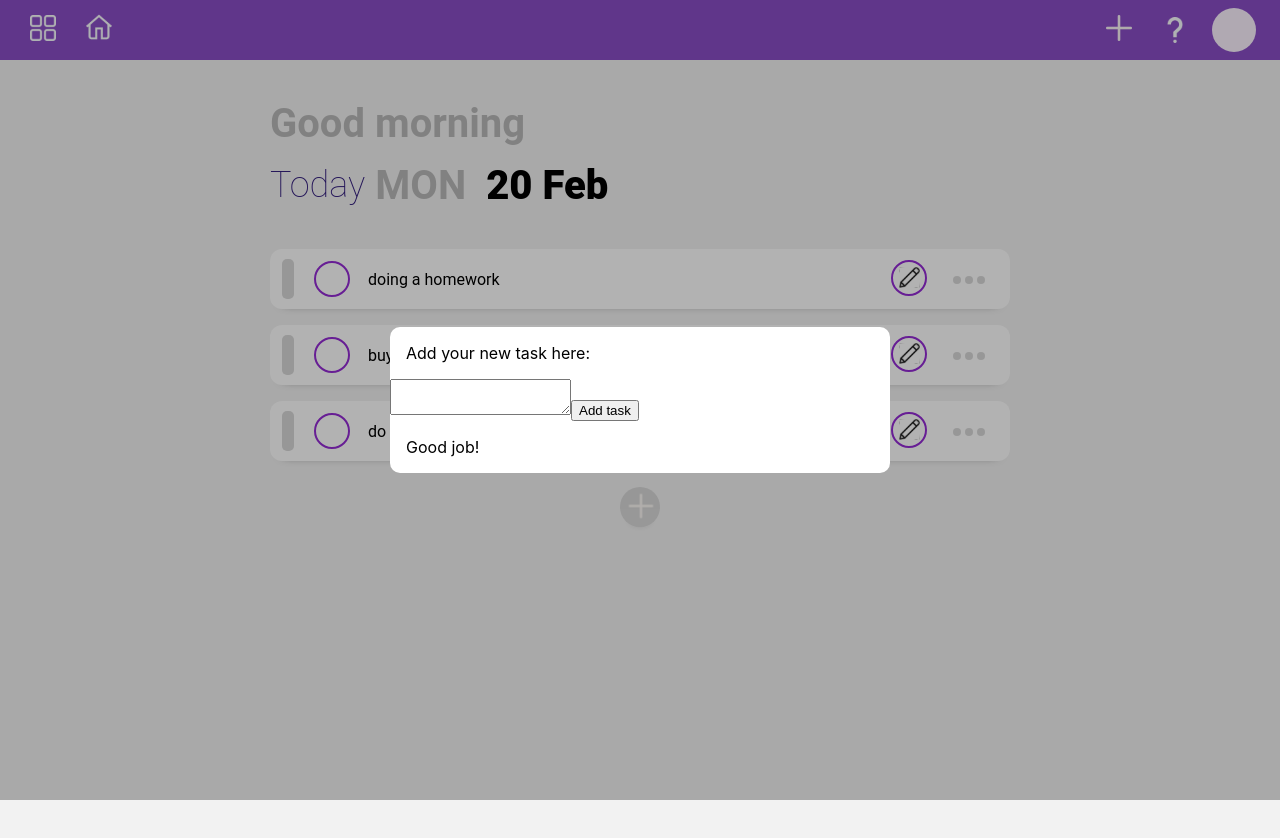
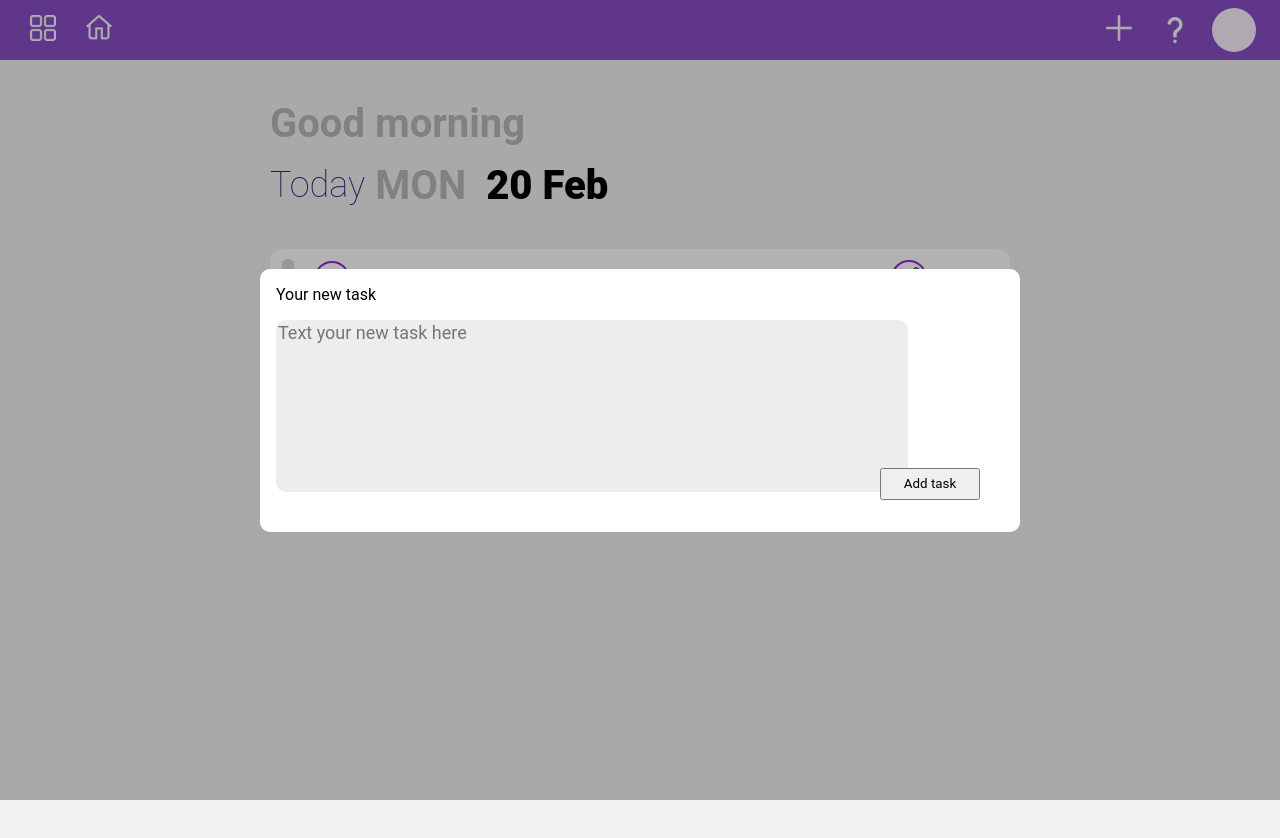
Before and after one commit to solituude/To-do-list, a React (Create React App) app: page / in a window 1280 px wide. Both pictures are taken after a click on the picture 1119 px from the left and 28 px from the top of the page. Shown: the top 838 px of the page. Built offline with nearby package versions, Linux system fonts and the light colour scheme.

Commit message:
add redux

```diff
--- a/package.json
+++ b/package.json
@@ -11,6 +11,7 @@
     "react-dom": "^18.2.0",
     "react-router-dom": "^6.8.0",
     "react-scripts": "5.0.1",
+    "redux": "^4.2.1",
     "web-vitals": "^2.1.4"
   },
   "scripts": {
--- a/src/Components/AddTask/AddTask.jsx
+++ b/src/Components/AddTask/AddTask.jsx
@@ -1,7 +1,8 @@
 import React from "react";
 import s from "./addTask.module.css";
 import {NavLink} from "react-router-dom";
-import {addTaskStateActionCreator, updateNewTaskTextActionCreator} from "../../redux/state";
+import {addTaskStateActionCreator, updateNewTaskTextActionCreator} from "../../redux/homeReducer";
+
 
 
 const addTask = (props) => {
@@ -13,6 +14,7 @@ const addTask = (props) => {
     let onChangeTask = () => {
         let text = newText.current.value;
         props.dispatch(updateNewTaskTextActionCreator(text));
+
     }
     let addTaskWindow = () => {
         props.dispatch(addTaskStateActionCreator())
@@ -23,20 +25,27 @@ const addTask = (props) => {
         <div className={s.modal} onClick={props.onClose}>
             <div className={s.modalContent} onClick={e => e.stopPropagation()}>
                 <div className={s.modalHeader}>
-                    Add your new task here:
+                    Your new task
                 </div>
 
-                <textarea ref={newText} onChange={onChangeTask}/>
+                <div className={s.containerTextarea}>
+                   <textarea ref={newText} onChange={onChangeTask} className={s.textarea}
+                             rows="8" cols="60" placeholder="Text your new task here" autoFocus/>
+                </div>
+
+
                 <NavLink to='/home'>
-                    <button onClick={addTaskWindow}>Add task</button>
+                    <button onClick={addTaskWindow} className={s.btnAddTask}>Add task</button>
                 </NavLink>
 
                 <div className={s.modalFooter}>
-                    Good job!
+
                 </div>
             </div>
         </div>
     );
 }
 
+
+
 export default addTask;
--- a/src/Components/AddTask/addTask.module.css
+++ b/src/Components/AddTask/addTask.module.css
@@ -8,10 +8,11 @@
     display: flex;
     align-items: center;
     justify-content: center;
+    font-family: 'Roboto', serif;
 }
 
 .modalContent {
-    width: 500px;
+    width: 760px;
     border-radius: 10px;
     background-color: white;
 }
@@ -29,3 +30,32 @@
 .modalFooter {
     padding: 16px;
 }
+
+.containerTextarea {
+    position: relative;
+    width: 680px;
+    height: 148px;
+}
+
+.textarea {
+    position: absolute;
+    resize: none;
+    outline: none;
+    margin: 0 16px;
+    border: 0;
+    background-color: #ededed;
+    font-size: 18px;
+    border-radius: 10px;
+    font-family: 'Roboto', serif;
+
+}
+
+.btnAddTask {
+    position: relative;
+    font-family: 'Roboto', serif;
+    width: 100px;
+    height: 32px;
+
+    margin-left: 620px;
+
+}
--- a/src/index.js
+++ b/src/index.js
@@ -2,10 +2,10 @@ import React from 'react';
 import ReactDOM from 'react-dom/client';
 import './index.css';
 import App from './App';
-import store from "./redux/state";
+
 import './index.css';
 import reportWebVitals from './reportWebVitals';
-
+import store from "./redux/redux-store";
 
 const root = ReactDOM.createRoot(document.getElementById('root'));
 
@@ -16,11 +16,10 @@ let rerenderEntireTree = (state) => {
         </React.StrictMode>
     );
 }
-rerenderEntireTree(store.getState()); // отрисовываем изначальные данные
+rerenderEntireTree(store.getState());
+store.subscribe(() => {
+    let currState = store.getState();
+    rerenderEntireTree(currState);
+});
 
-store.subscribe(rerenderEntireTree); // переприсваиваем renderEntireTree в state.js чтобы не было циклической зависимости
-
-// If you want to start measuring performance in your app, pass a function
-// to log results (for example: reportWebVitals(console.log))
-// or send to an analytics endpoint. Learn more: https://bit.ly/CRA-vitals
 reportWebVitals();
--- a/src/redux/currentMonthReducer.js
+++ b/src/redux/currentMonthReducer.js
@@ -1,4 +1,5 @@
-const currentMonthReducer = (state, action) => {
+let initialState = {};
+const currentMonthReducer = (state = initialState, action) => {
     return state;
 }
 
--- a/src/redux/currentWeekReducer.js
+++ b/src/redux/currentWeekReducer.js
@@ -1,4 +1,14 @@
-const currentWeekReducer = (state, action) => {
+let initialState = {
+    mondayData: [{task: ""}],
+    tuesdayData: [{task: ""}],
+    wednesdayData: [{task: ""}],
+    thursdayData: [{task: ""}],
+    fridayData: [{task: ""}],
+    saturdayData: [{task: ""}],
+    sundayData: [{task: ""}]
+}
+
+const currentWeekReducer = (state = initialState, action) => {
     return state;
 }
 
--- a/src/redux/homeReducer.js
+++ b/src/redux/homeReducer.js
@@ -1,8 +1,17 @@
 const ADD_TASK_STATE = 'ADD-TASK-STATE';
 const UPDATE_NEW_TASK_TEXT = 'UPDATE-NEW-TASK-TEXT';
 
-const homeReducer = (state, action) => {
-    switch (action.type){
+let initialState = {
+    taskData: [
+        {task: "doing a homework"},
+        {task: "buy food"},
+        {task: "do research in the physics"}
+    ],
+    newTaskText: ""
+}
+
+const homeReducer = (state = initialState, action) => {
+    switch (action.type) {
         case ADD_TASK_STATE:
             let newTask = {
                 task: state.newTaskText
@@ -13,8 +22,17 @@ const homeReducer = (state, action) => {
         case UPDATE_NEW_TASK_TEXT:
             state.newTaskText = action.text;
             return state;
-        default: return state;
+        default:
+            return state;
     }
 }
 
+export const addTaskStateActionCreator = () => {
+    return {type: ADD_TASK_STATE};
+}
+
+export const updateNewTaskTextActionCreator = (text) => {
+    return {type: UPDATE_NEW_TASK_TEXT, text: text};
+}
+
 export default homeReducer;
--- /dev/null
+++ b/src/redux/redux-store.js
@@ -0,0 +1,15 @@
+import {combineReducers, createStore} from "redux";
+import homeReducer from "./homeReducer";
+import currentWeekReducer from "./currentWeekReducer";
+import currentMonthReducer from "./currentMonthReducer";
+
+
+let reducers = combineReducers({
+    homePage: homeReducer,
+    weekPage: currentWeekReducer,
+    monthPage: currentMonthReducer
+
+});
+let store = createStore(reducers);
+
+export default store;
--- a/src/redux/state.js
+++ b/src/redux/store.js
@@ -1,9 +1,6 @@
 import homeReducer from "./homeReducer";
 import currentWeekReducer from "./currentWeekReducer";
 import currentMonthReducer from "./currentMonthReducer";
-
-const ADD_TASK_STATE = 'ADD-TASK-STATE';
-const UPDATE_NEW_TASK_TEXT = 'UPDATE-NEW-TASK-TEXT';
 
 let store = {
     _state: {
@@ -13,10 +10,10 @@ let store = {
                 {task: "buy food"},
                 {task: "do research in the physics"}
             ],
-            newTaskText: "meow ^._.^"
+            newTaskText: ""
         },
         currentWeek: {
-            mondayData : [{task: ""}],
+            mondayData: [{task: ""}],
             tuesdayData: [{task: ""}],
             wednesdayData: [{task: ""}],
             thursdayData: [{task: ""}],
@@ -38,7 +35,7 @@ let store = {
         this._callSubscriber = observer;
     },
 
-    dispatch(action){
+    dispatch(action) {
         this._state.homePage = homeReducer(this._state.homePage, action);
         this._state.currentWeek = currentWeekReducer(this._state.currentWeek, action);
         this._state.currentMonth = currentMonthReducer(this._state.currentMonth, action);
@@ -46,12 +43,5 @@ let store = {
     }
 }
 
-export const addTaskStateActionCreator = () => {
-    return {type: ADD_TASK_STATE};
-}
-
-export const updateNewTaskTextActionCreator = (text) => {
-    return {type: UPDATE_NEW_TASK_TEXT, text: text};
-}
 
 export default store;
```
Also changed, not shown: public/index.html (+1 -23 lines), src/setupTests.js (+1 -4 lines), 1 other file (tests, documents, lock files or other folders).
